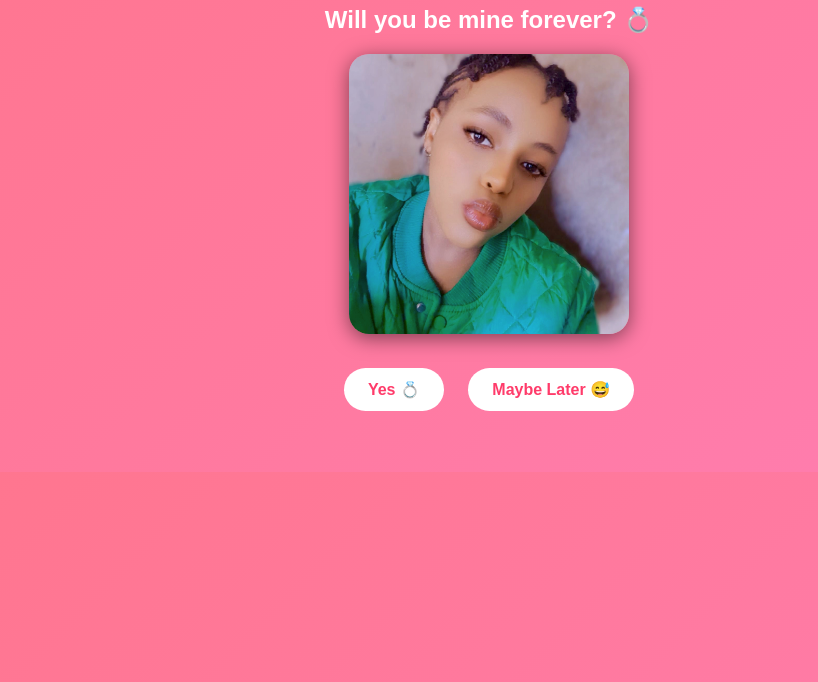
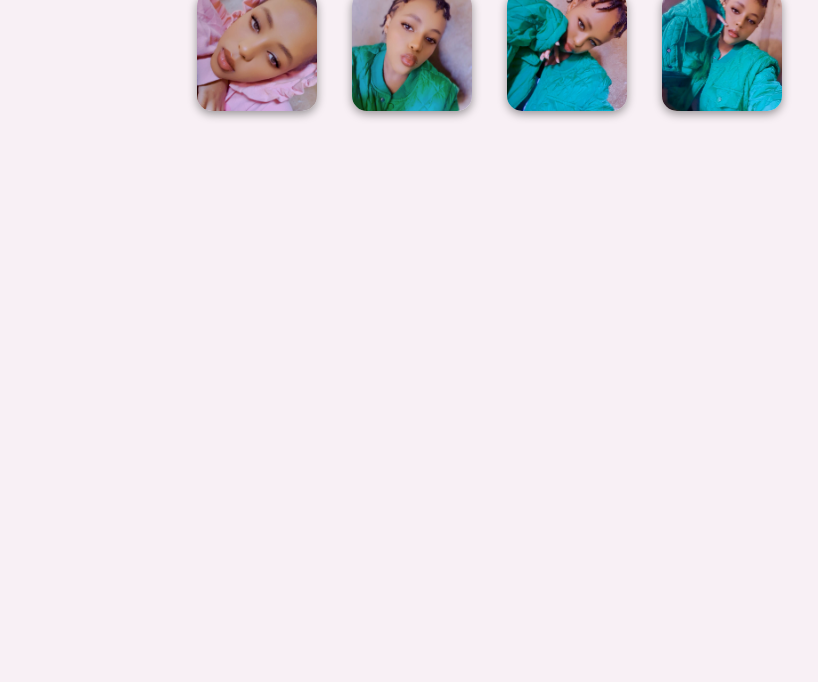
Before and after one commit to deitious/deitious, a plain HTML site: page index.html in a window 1280 px wide. Shown: the part 118-800 px from the top of the page, without its empty margins (151-969 px from the left). Drawn offline with Linux system fonts and the light colour scheme.

Commit message:
updated proposal page with smaller images and lightbox

```diff
--- a/index.html
+++ b/index.html
@@ -3,27 +3,94 @@
 <head>
   <meta charset="UTF-8">
   <meta name="viewport" content="width=device-width, initial-scale=1.0">
-  <title>For Agnes ❤️</title>
+  <title>Romantic Proposal for Agnes ❤️</title>
   <link rel="stylesheet" href="style.css">
+  <style>
+    body {
+      font-family: Arial, sans-serif;
+      background: #f8f0f5;
+      text-align: center;
+      margin: 0;
+      padding: 20px;
+    }
+
+    h1 {
+      color: #c2185b;
+      margin-bottom: 20px;
+    }
+
+    .slideshow {
+      display: flex;
+      flex-wrap: wrap;
+      justify-content: center;
+      gap: 15px;
+    }
+
+    .slideshow img {
+      width: 120px;     /* small square */
+      height: 120px;
+      object-fit: cover;
+      border-radius: 15px;
+      box-shadow: 0px 3px 10px rgba(0,0,0,0.4);
+      cursor: pointer;
+      transition: transform 0.2s;
+    }
+
+    .slideshow img:hover {
+      transform: scale(1.1);
+    }
+
+    /* Lightbox (popup) */
+    #lightbox {
+      display: none;
+      position: fixed;
+      top: 0; left: 0;
+      width: 100%; height: 100%;
+      background: rgba(0,0,0,0.9);
+      justify-content: center;
+      align-items: center;
+      z-index: 1000;
+    }
+
+    #lightbox img {
+      max-width: 90%;
+      max-height: 90%;
+      border-radius: 15px;
+    }
+  </style>
 </head>
 <body>
-  <div class="container">
-    <h1>Agnes Mbithi 💖</h1>
-    <h2>Will you be mine forever? 💍</h2>
 
-    <div class="slideshow">
-      <img id="slide" src="pics/photo1.jpg" alt="Agnes">
-    </div>
+  <h1>Agnes ❤️ Will You Be Mine Forever?</h1>
 
-    <div class="buttons">
-      <button id="yesBtn">Yes 💍</button>
-      <button id="maybeBtn">Maybe Later 😅</button>
-    </div>
-
-    <p id="message"></p>
+  <div class="slideshow">
+    <img src="pics/photo1.jpg" alt="Memory 1">
+    <img src="pics/photo2.jpg" alt="Memory 2">
+    <img src="pics/photo3.jpg" alt="Memory 3">
+    <img src="pics/photo4.jpg" alt="Memory 4">
   </div>
 
-  <canvas id="confetti"></canvas>
-  <script src="script.js"></script>
+  <!-- Lightbox -->
+  <div id="lightbox">
+    <img src="" alt="Enlarged image">
+  </div>
+
+  <script>
+    const images = document.querySelectorAll('.slideshow img');
+    const lightbox = document.getElementById('lightbox');
+    const lightboxImg = lightbox.querySelector('img');
+
+    images.forEach(img => {
+      img.addEventListener('click', () => {
+        lightbox.style.display = 'flex';
+        lightboxImg.src = img.src;
+      });
+    });
+
+    lightbox.addEventListener('click', () => {
+      lightbox.style.display = 'none';
+    });
+  </script>
+
 </body>
 </html>
--- a/style.css
+++ b/style.css
@@ -1,70 +1,32 @@
-body {
-  margin: 0;
-  font-family: 'Arial', sans-serif;
-  background: linear-gradient(135deg, #ff758c, #ff7eb3);
-  color: white;
-  text-align: center;
-  overflow: hidden;
-}
-
-.container {
-  position: relative;
-  z-index: 2;
-  padding: 30px;
-}
-
-h1 {
-  font-size: 2.5rem;
-  margin-bottom: 10px;
-}
-
-h2 {
-  font-size: 1.5rem;
-  margin-bottom: 20px;
-}
-
 .slideshow img {
-  width: 280px;
-  height: 280px;
+  width: 120px;     /* small square */
+  height: 120px;
   object-fit: cover;
-  border-radius: 20px;
-  box-shadow: 0px 4px 20px rgba(0,0,0,0.5);
-  margin-bottom: 20px;
-  animation: fade 2s ease-in-out;
-}
-
-@keyframes fade {
-  from { opacity: 0.3; }
-  to { opacity: 1; }
-}
-
-.buttons button {
+  border-radius: 15px;
+  box-shadow: 0px 3px 10px rgba(0,0,0,0.4);
   margin: 10px;
-  padding: 12px 24px;
-  border: none;
-  border-radius: 25px;
-  font-size: 1rem;
   cursor: pointer;
-  background: white;
-  color: #ff3b6a;
-  font-weight: bold;
   transition: transform 0.2s;
 }
 
-.buttons button:hover {
+.slideshow img:hover {
   transform: scale(1.1);
 }
 
-#message {
-  margin-top: 20px;
-  font-size: 1.3rem;
-  font-weight: bold;
-}
-
-#confetti {
+/* Lightbox (popup) */
+#lightbox {
+  display: none;
   position: fixed;
   top: 0; left: 0;
   width: 100%; height: 100%;
-  pointer-events: none;
-  z-index: 1;
+  background: rgba(0,0,0,0.9);
+  justify-content: center;
+  align-items: center;
+  z-index: 1000;
 }
+
+#lightbox img {
+  max-width: 90%;
+  max-height: 90%;
+  border-radius: 15px;
+}
```
